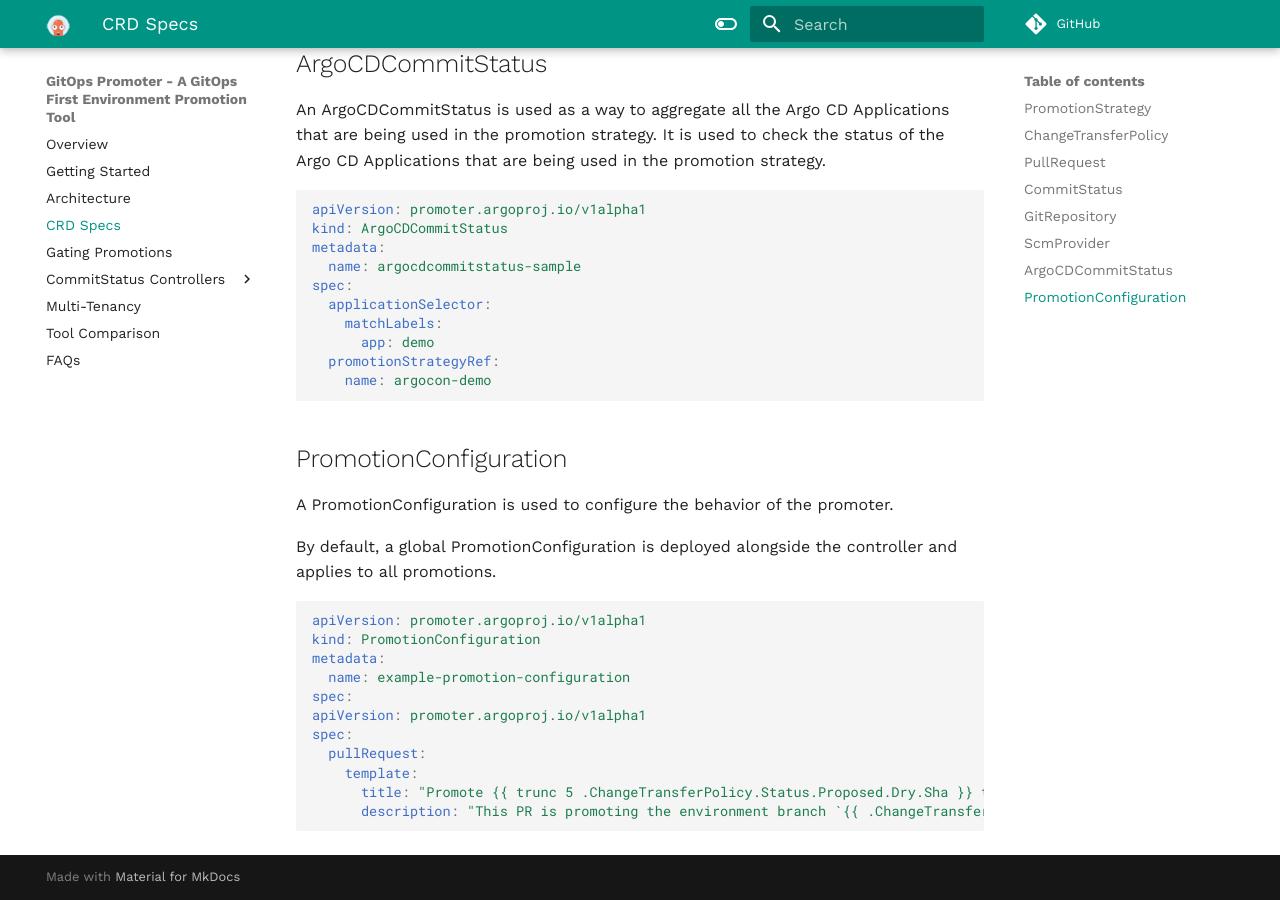
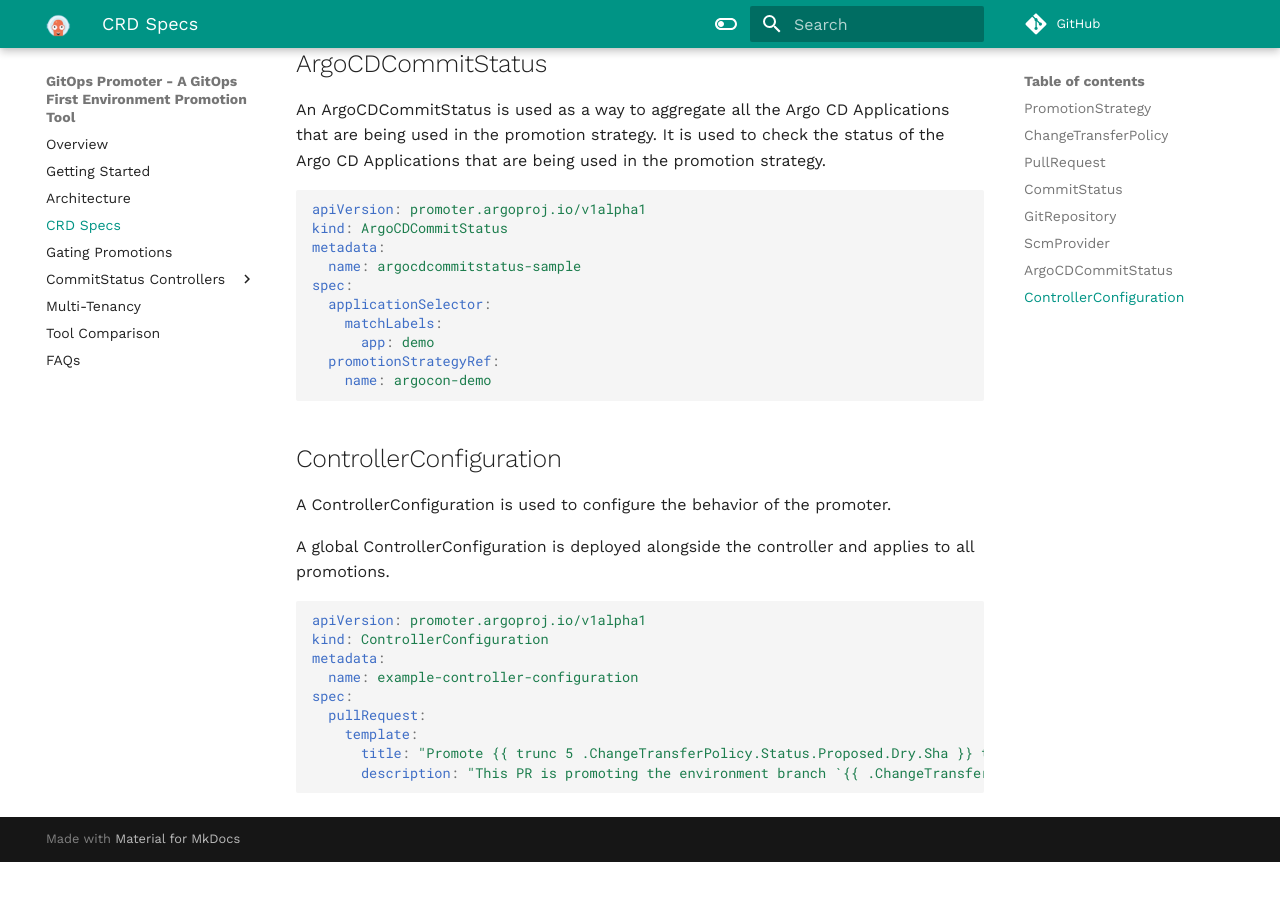
Before and after one commit to zachaller/gitops-promoter, an MkDocs documentation site: the page built from docs/crd-specs.md, in a window 1280 px wide and 900 px high, scrolled down 3588 px. Built offline with MkDocs 1.6.1 and Material for MkDocs 9.7.7, drawn with Linux system fonts in a browser that asks for light colours; comment, search, counter and statistics services are not loaded; after the commit the page ends 4450 px from its top, so only the background shows below that.

Commit message:
chore: clean up references to old CRD name (#251)
Signed-off-by: Michael Crenshaw <350466+crenshaw-dev@users.noreply.github.com>

````diff
--- a/docs/crd-specs.md
+++ b/docs/crd-specs.md
@@ -70,12 +70,12 @@
 ```yaml
 {!docs/example-resources/ArgoCDCommitStatus.yaml!}
 ```
-## PromotionConfiguration
+## ControllerConfiguration
 
-A PromotionConfiguration is used to configure the behavior of the promoter.
+A ControllerConfiguration is used to configure the behavior of the promoter.
 
-By default, a global PromotionConfiguration is deployed alongside the controller and applies to all promotions.
+A global ControllerConfiguration is deployed alongside the controller and applies to all promotions.
 
 ```yaml
-{!docs/example-resources/PromotionConfiguration.yaml!}
+{!docs/example-resources/ControllerConfiguration.yaml!}
 ```
--- a/docs/example-resources/PromotionConfiguration.yaml
+++ b/docs/example-resources/ControllerConfiguration.yaml
@@ -1,9 +1,7 @@
 apiVersion: promoter.argoproj.io/v1alpha1
-kind: PromotionConfiguration
+kind: ControllerConfiguration
 metadata:
-  name: example-promotion-configuration
-spec:
-apiVersion: promoter.argoproj.io/v1alpha1
+  name: example-controller-configuration
 spec:
   pullRequest:
     template:
````
Also changed, not shown: 3 other files.
